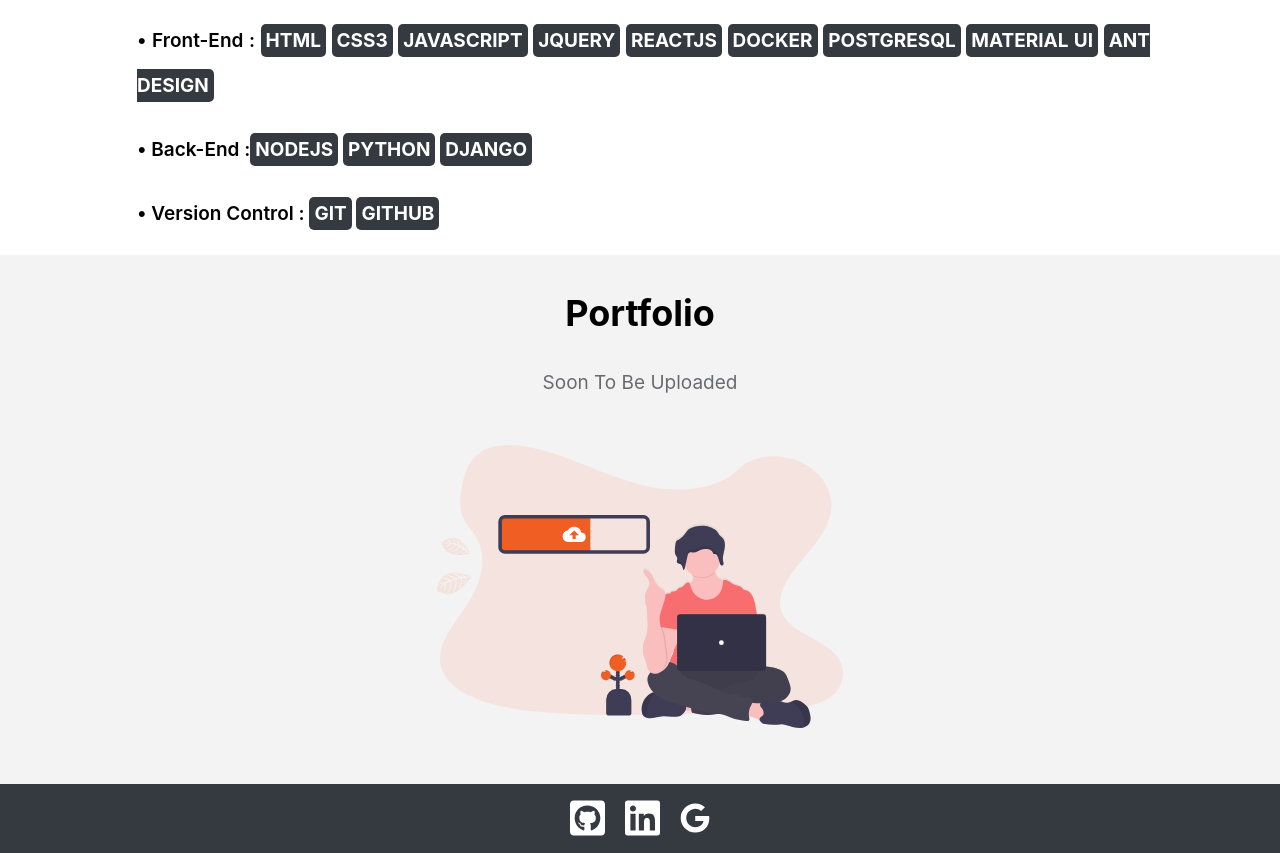
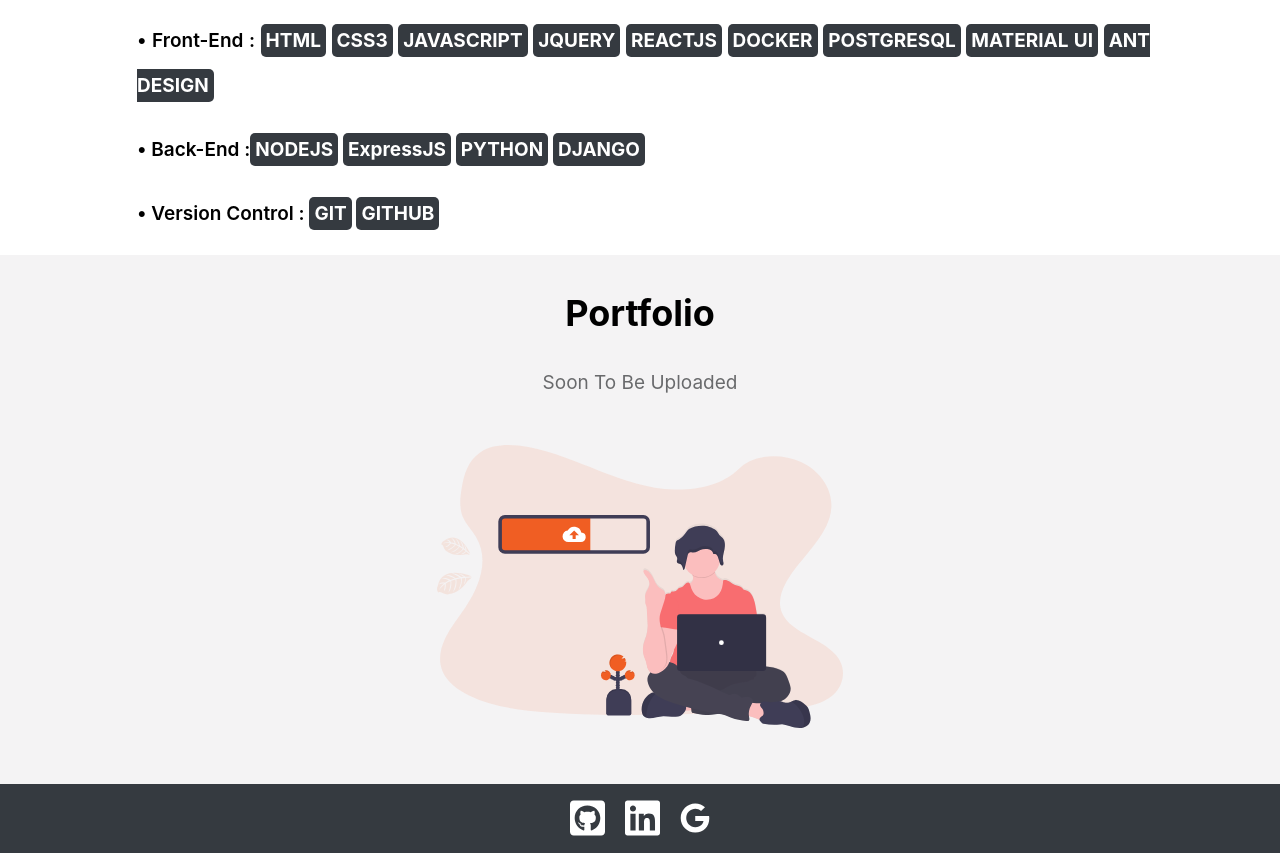
Before and after one commit to keanu027/portfolio, a React (Create React App) app: page / in a window 1280 px wide. Shown: the part 1702-2555 px from the top of the page. Built offline with nearby package versions, Linux system fonts and the light colour scheme.

Commit message:
Update About

```diff
--- a/src/components/about.js
+++ b/src/components/about.js
@@ -87,6 +87,7 @@ function About() {
               <span className="skills-container">
                 • Back-End :
                 <span className="skills-icons">NODEJS</span>{" "}
+                <span className="skills-icons">ExpressJS</span>{" "}
                  <span className="skills-icons">PYTHON</span>{" "}
                 <span className="skills-icons">DJANGO</span>
               </span>
```
